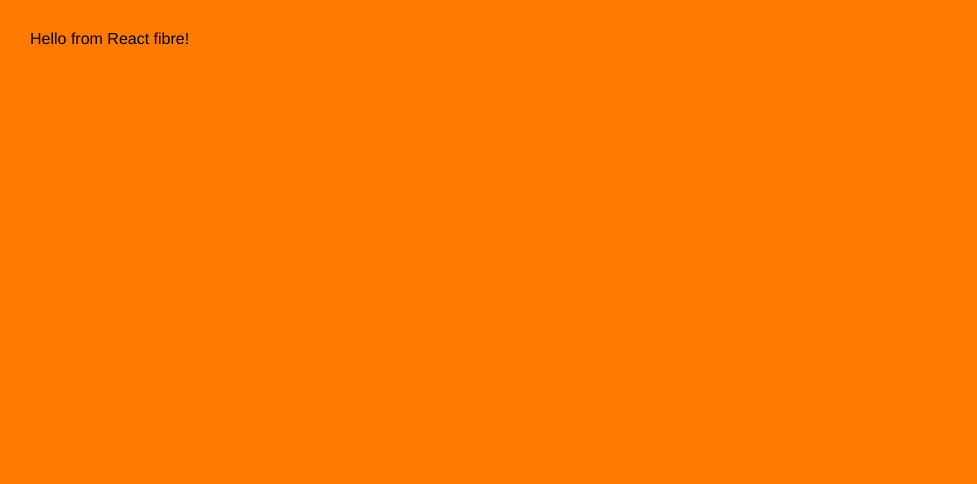
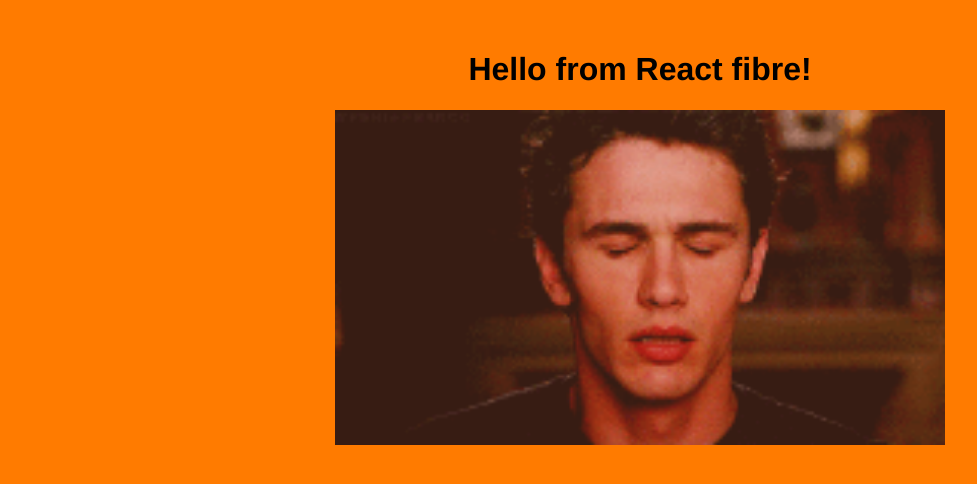
Before and after one commit to chin2km/Webpack-3-React-16, a React app: page / in a window 1280 px wide. Shown: the whole page, without its empty margins (0-977 px from the left). Built offline with nearby package versions, Linux system fonts and the light colour scheme.

Commit message:
added file-loader

```diff
--- a/package.json
+++ b/package.json
@@ -16,6 +16,7 @@
     "babel-preset-react": "6.24.1",
     "css-loader": "0.28.7",
     "extract-text-webpack-plugin": "3.0.1",
+    "file-loader": "1.1.5",
     "html-webpack-plugin": "2.30.1",
     "react": "16.0.0",
     "react-dom": "16.0.0",
--- a/src/css/base.css
+++ b/src/css/base.css
@@ -4,4 +4,9 @@ body {
   font-size: 16px;
   margin: 0;
   padding: 30px;
+  text-align: center;
 }
+
+.mind-blown {
+  width: 50%;
+}
--- a/src/js/app.js
+++ b/src/js/app.js
@@ -1,12 +1,16 @@
 import React, { Component } from 'react';
 import { render } from 'react-dom';
+
+import mindBlown from '../assets/mind-blown.gif'
+
 import '../css/base.css';
 
 export default class Hello extends Component {
   render() {
     return (
       <div>
-        Hello from React fibre!
+        <h1>Hello from React fibre!</h1>
+        <img className="mind-blown" src={mindBlown} />
       </div>
     );
   }
--- a/webpack.config.js
+++ b/webpack.config.js
@@ -32,6 +32,10 @@ module.exports = {
                 loader: ExtractTextPlugin.extract({
                     use: 'css-loader'
                 })
+            },
+            {
+                test: /\.(mp4|mp3|svg|png|jpg|gif)$/,
+                use: ['file-loader']
             }
         ]
     },
```
Also changed, not shown: src/assets/mind-blown.gif (added), 1 other file.
